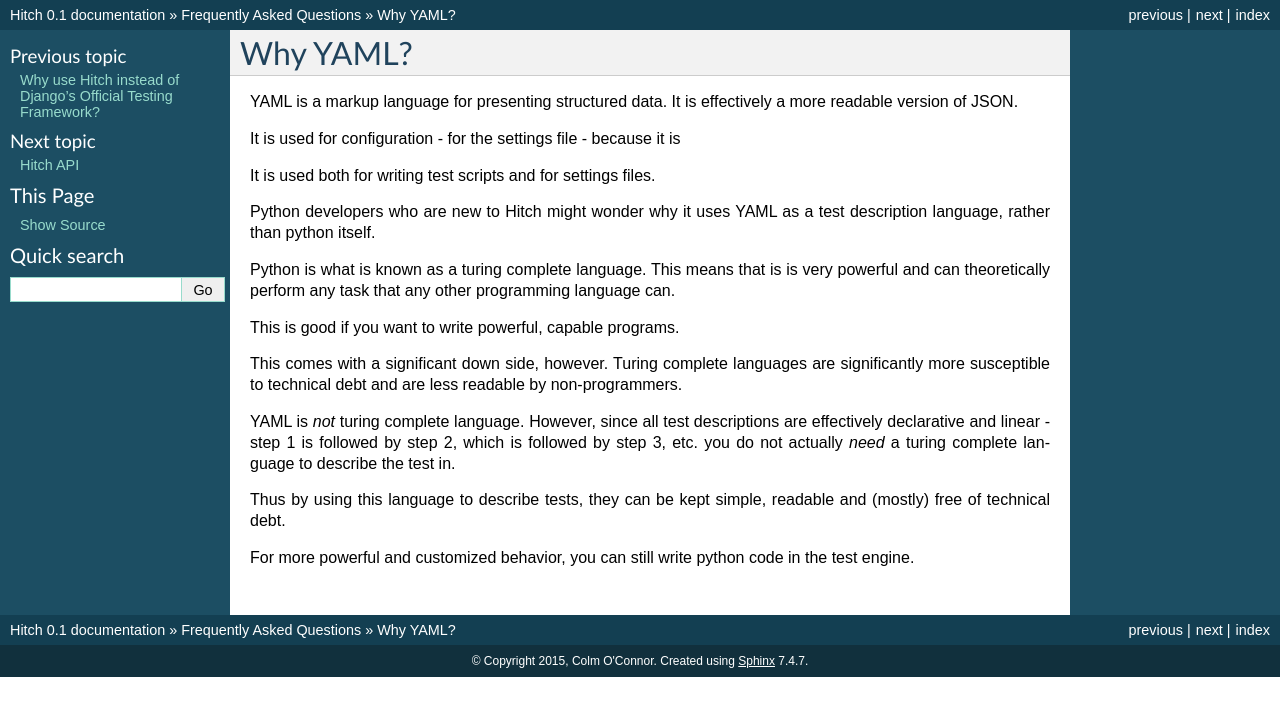
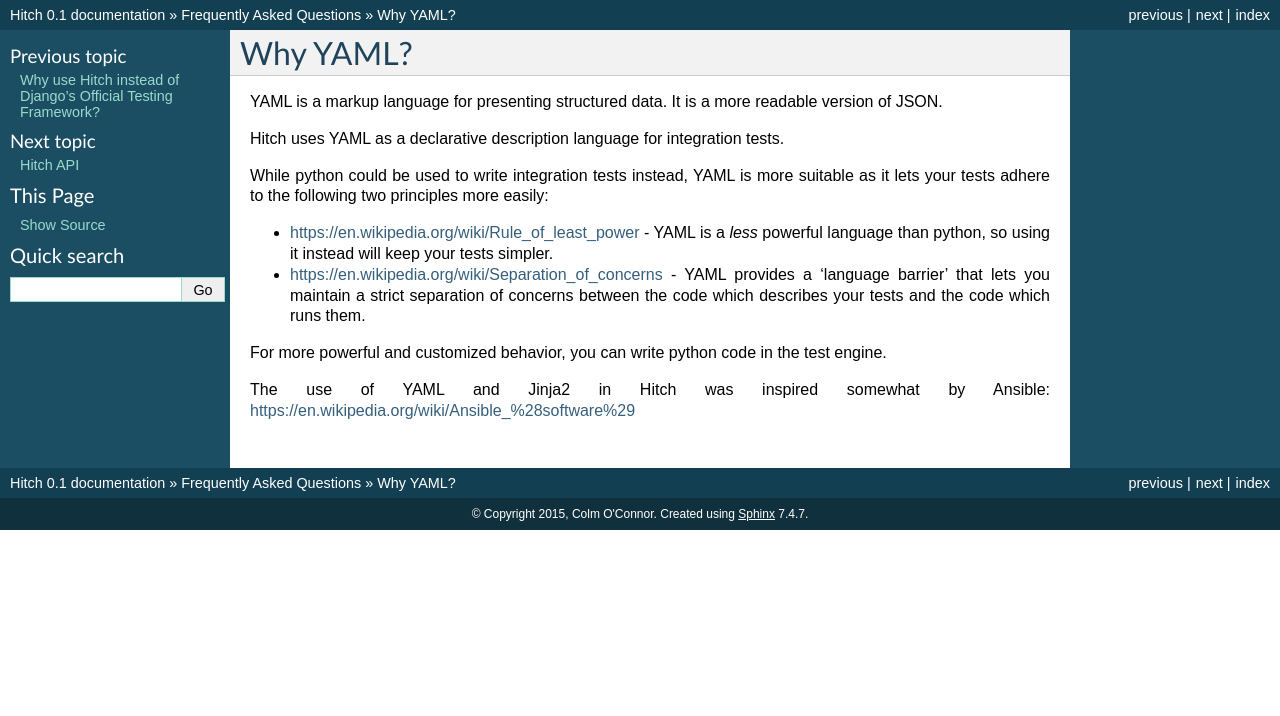
Before and after one commit to hitchtest/hitch, a Sphinx documentation site: the page built from docs/faq/why_yaml.rst, in a window 1280 px wide. Shown: the top 716 px of the page. Built offline with Sphinx 7.4.7, drawn with Linux system fonts in a browser that asks for light colours.

Commit message:
DOCS : Updated why YAML.

```diff
--- a/docs/faq/why_yaml.rst
+++ b/docs/faq/why_yaml.rst
@@ -2,33 +2,18 @@
 =========
 
 YAML is a markup language for presenting structured data. It is
-effectively a more readable version of JSON.
+a more readable version of JSON.
 
-It is used for configuration - for the settings file - because
-it is
+Hitch uses YAML as a declarative description language for integration
+tests.
 
-It is used both for writing test scripts and for settings files.
+While python could be used to write integration tests instead,
+YAML is more suitable as it lets your tests adhere to the following
+two principles more easily:
 
-Python developers who are new to Hitch might wonder why it uses YAML
-as a test description language, rather than python itself.
+* https://en.wikipedia.org/wiki/Rule_of_least_power - YAML is a *less* powerful language than python, so using it instead will keep your tests simpler.
+* https://en.wikipedia.org/wiki/Separation_of_concerns - YAML provides a 'language barrier' that lets you maintain a strict separation of concerns between the code which describes your tests and the code which runs them.
 
-Python is what is known as a turing complete language. This means
-that is is very powerful and can theoretically perform any task
-that any other programming language can.
+For more powerful and customized behavior, you can write python code in the test engine.
 
-This is good if you want to write powerful, capable programs.
-
-This comes with a significant down side, however. Turing complete
-languages are significantly more susceptible to technical debt
-and are less readable by non-programmers.
-
-YAML is *not* turing complete language. However, since all test
-descriptions are effectively declarative and linear - step 1 is
-followed by step 2, which is followed by step 3, etc. you do not
-actually *need* a turing complete language to describe the test in.
-
-Thus by using this language to describe tests, they can be kept
-simple, readable and (mostly) free of technical debt.
-
-For more powerful and customized behavior, you can still
-write python code in the test engine.
+The use of YAML and Jinja2 in Hitch was inspired somewhat by Ansible: https://en.wikipedia.org/wiki/Ansible_%28software%29
```
